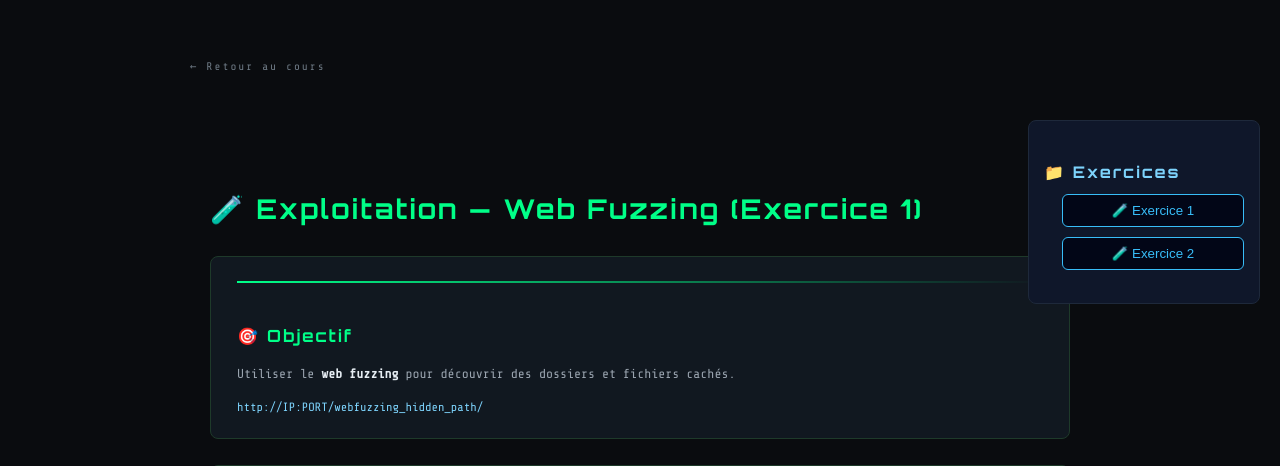
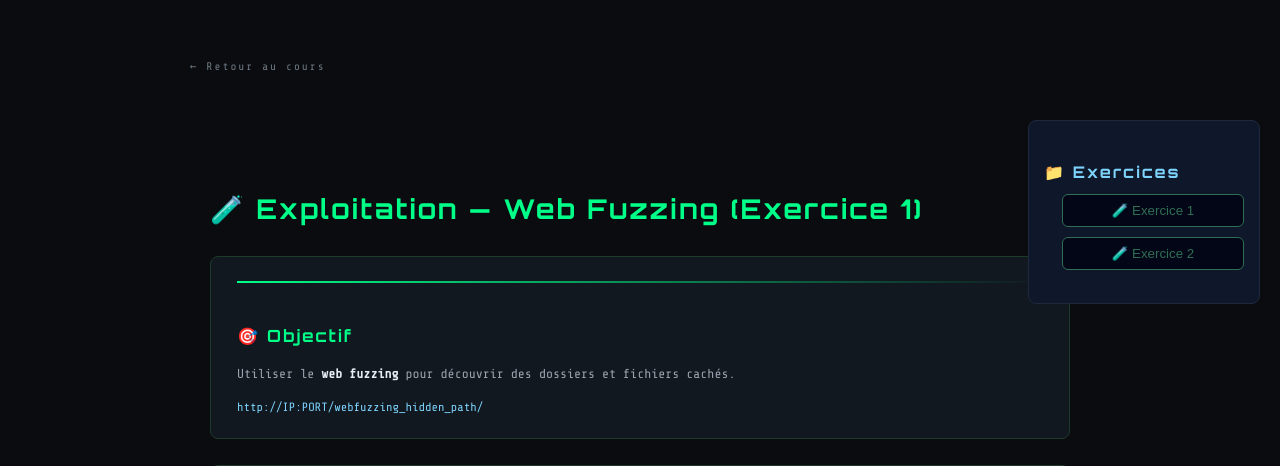
Before and after one commit to MESLIMOHAMEDM22005188/PortfolioMesli, a Django app: page /cybersecurity/web-fuzzing/exploit.html/ in a window 1280 px wide. Shown: the top 466 px of the page. Run offline with Django 5.2, Linux system fonts and the light colour scheme.

Commit message:
feat: changing color

```diff
--- a/monsite/portfolio/static/assets/css/command_injection.css
+++ b/monsite/portfolio/static/assets/css/command_injection.css
@@ -221,14 +221,14 @@ code {
 .exercise-menu button {
   width: 100%;
   background: #020617;
-  color: #38bdf8;
-  border: 1px solid #38bdf8;
+  color: #306e53;
+  border: 1px solid #306e53;
   padding: 8px;
   cursor: pointer;
   border-radius: 6px;
 }
 
 .exercise-menu button:hover {
-  background: #38bdf8;
+  background: #306e53;
   color: #020617;
 }
```
